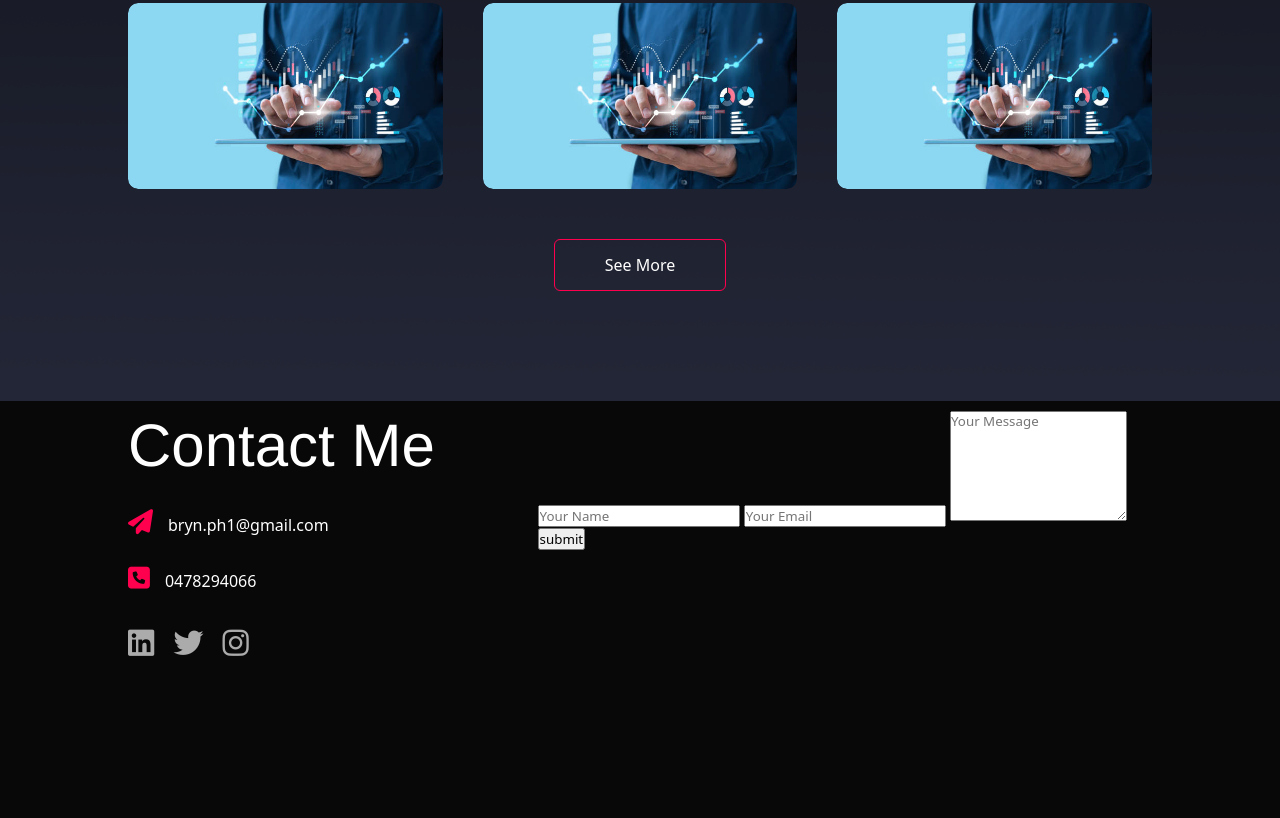
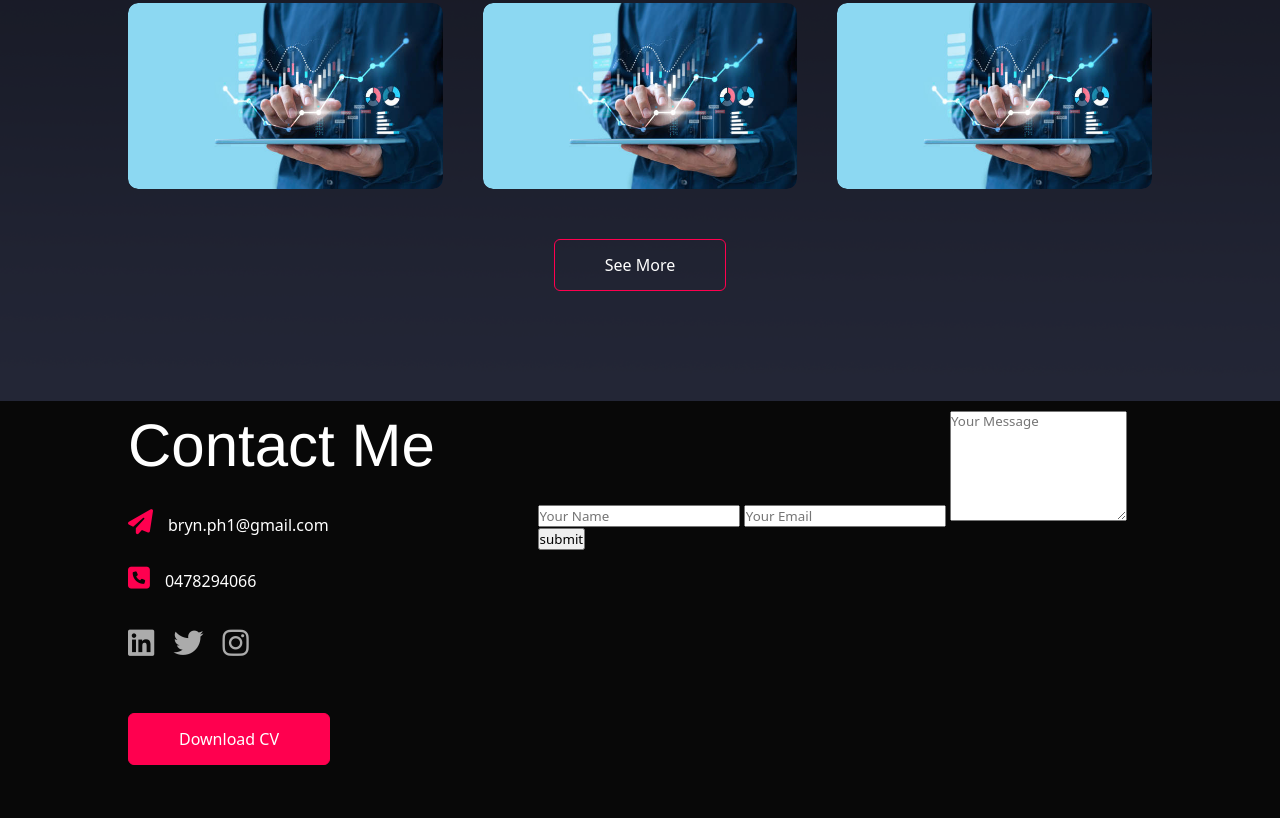
Before and after one commit to bryn-ph/github_portfolio, a plain HTML site: page index.html in a window 1280 px wide. Shown: the part 1776-2594 px from the top of the page. Before the commit the page ends 2449 px from the top, so only its background shows below. Drawn offline with Linux system fonts and the light colour scheme.

Commit message:
contact info and CV

```diff
--- a/index.html
+++ b/index.html
@@ -114,6 +114,7 @@
                     <a href="https://twitter.com/bryn_ph"><i class="fa-brands fa-twitter"></i></a>
                     <a href="https://www.instagram.com/bryn_ph/"><i class="fa-brands fa-instagram"></i></a>
                 </div>
+                <a href="images/BrynPhillips_Resume.pdf" download class="btn btn2">Download CV</a>
             </div>
             <div class="contact-right">
                 <form>
--- a/style.css
+++ b/style.css
@@ -274,3 +274,7 @@ nav ul li a:hover::after{
     color: #ff004f;
     transform: translateY(-5px);
 }
+.btn.btn2{
+    display: inline-block;
+    background-color: #ff004f;
+}
```
Also changed, not shown: 1 other file.
